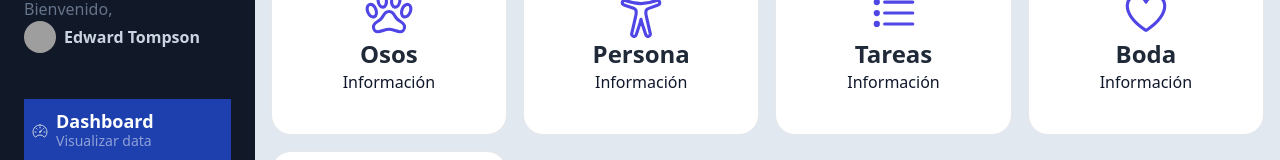
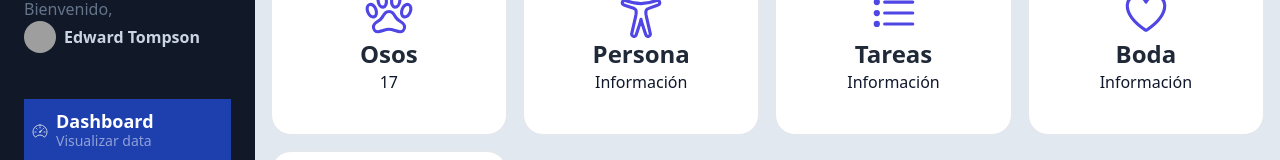
Before and after one commit to H1V35/zustand-dashboard, a React (Vite) app: page /dashboard in a window 1280 px wide. Shown: the part 147-307 px from the top of the page. Built offline with nearby package versions, Linux system fonts and the light colour scheme; grey boxes are pictures that could not be loaded.

Commit message:
✨ feat: Add computed property to compute the remainder in bears.store

```diff
--- a/src/pages/dashboard/DashboardPage.tsx
+++ b/src/pages/dashboard/DashboardPage.tsx
@@ -6,8 +6,11 @@ import {
   IoPawOutline,
 } from 'react-icons/io5';
 import { WhiteCard } from '@/components';
+import { useBearStore } from '@/stores';
 
 export const Dashboard = () => {
+  const totalBears = useBearStore((state) => state.computed.totalBears);
+
   return (
     <>
       <h1>Dashboard</h1>
@@ -18,7 +21,7 @@ export const Dashboard = () => {
         <WhiteCard centered>
           <IoPawOutline size={50} className="text-indigo-600" />
           <h2>Osos</h2>
-          <p>Información</p>
+          <p>{totalBears}</p>
         </WhiteCard>
 
         <WhiteCard centered>
--- a/src/stores/bears/bears.store.ts
+++ b/src/stores/bears/bears.store.ts
@@ -12,6 +12,10 @@ interface BearState {
 
   bears: Bear[];
 
+  computed: {
+    totalBears: number;
+  };
+
   increaseBlackBears: (by: number) => void;
   increasePolarBears: (by: number) => void;
   increasePandaBears: (by: number) => void;
@@ -21,12 +25,18 @@ interface BearState {
   clearBears: () => void;
 }
 
-export const useBearStore = create<BearState>()((set) => ({
+export const useBearStore = create<BearState>()((set, get) => ({
   blackBears: 10,
   polarBears: 5,
   pandaBears: 1,
 
   bears: [{ id: 1, name: 'Oso #1' }],
+
+  computed: {
+    get totalBears() {
+      return get().blackBears + get().polarBears + get().pandaBears + get().bears.length;
+    },
+  },
 
   increaseBlackBears: (by: number) => set((state) => ({ blackBears: state.blackBears + by })),
   increasePolarBears: (by: number) => set((state) => ({ polarBears: state.polarBears + by })),
```
